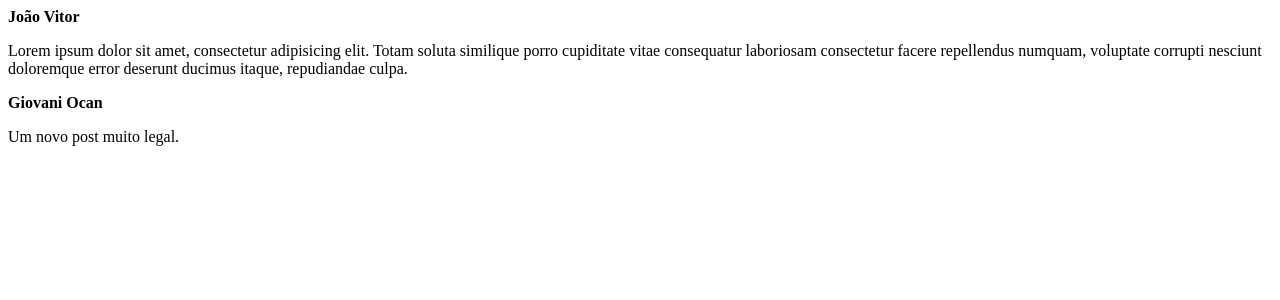
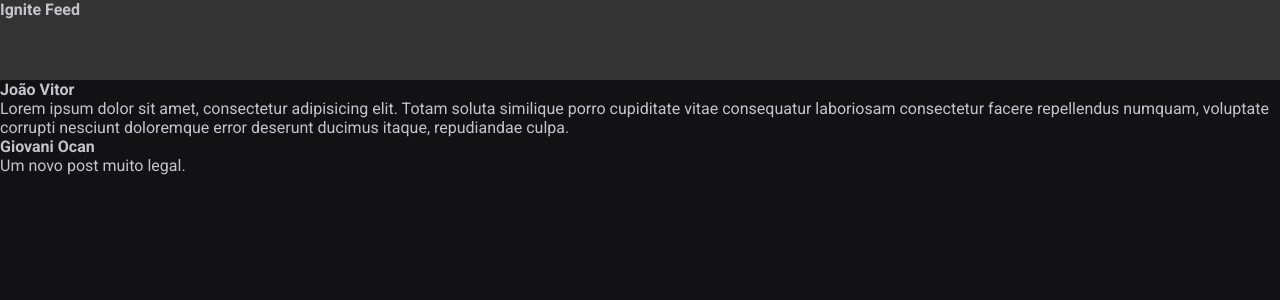
Before and after one commit to jvolima/ignite-feed, a React (Vite) app: page / in a window 1280 px wide. Shown: the top 300 px of the page. Built offline with nearby package versions, Linux system fonts and the light colour scheme.

Commit message:
css global

```diff
--- a/index.html
+++ b/index.html
@@ -2,8 +2,15 @@
 <html lang="en">
   <head>
     <meta charset="UTF-8" />
+
+    <link rel="preconnect" href="https://fonts.googleapis.com" />
+    <link rel="preconnect" href="https://fonts.gstatic.com" crossorigin />
+
     <link rel="icon" type="image/svg+xml" href="/vite.svg" />
     <meta name="viewport" content="width=device-width, initial-scale=1.0" />
+
+    <link href="https://fonts.googleapis.com/css2?family=Roboto:wght@400;700&display=swap" rel="stylesheet" />
+
     <title>Vite + React</title>
   </head>
   <body>
--- a/src/App.jsx
+++ b/src/App.jsx
@@ -1,8 +1,13 @@
-import { Post } from "./Post"
+import { Header } from "./components/Header";
+import { Post } from "./Post";
+
+import "./global.css";
 
 export function App() {
   return (
     <div>
+      <Header />
+
       <Post
         author="João Vitor"
         content="Lorem ipsum dolor sit amet, consectetur adipisicing elit. Totam soluta similique porro cupiditate vitae consequatur laboriosam consectetur facere repellendus numquam, voluptate corrupti nesciunt doloremque error deserunt ducimus itaque, repudiandae culpa."
--- /dev/null
+++ b/src/components/Header.jsx
@@ -0,0 +1,9 @@
+import styles from "./Header.module.css";
+
+export function Header() {
+  return (
+    <header className={styles.header}>
+      <strong>Ignite Feed</strong>
+    </header>
+  )
+}
--- /dev/null
+++ b/src/components/Header.module.css
@@ -0,0 +1,4 @@
+.header {
+  background: #333;
+  height: 80px;
+}
--- /dev/null
+++ b/src/global.css
@@ -0,0 +1,30 @@
+:root {
+  --white: #fff;
+  --gray-100: #e1e1e6;
+  --gray-300: #c4c4cc;
+  --gray-400: #8d8d99;
+  --gray-600: #323238;
+  --gray-700: #29292e;
+  --gray-800: #202024;
+  --gray-900: #121214;
+
+  --green-500: #00875f;
+}
+
+* {
+  margin: 0;
+  padding: 0;
+  box-sizing: border-box;
+}
+
+body {
+  background: var(--gray-900);
+  color: var(--gray-300);
+  --webkit-font-smoothing: antialiased;
+}
+
+body, input, textarea, button {
+  font-family: 'Roboto', sans-serif;
+  font-weight: 400;
+  font-size: 1rem;
+}
```
